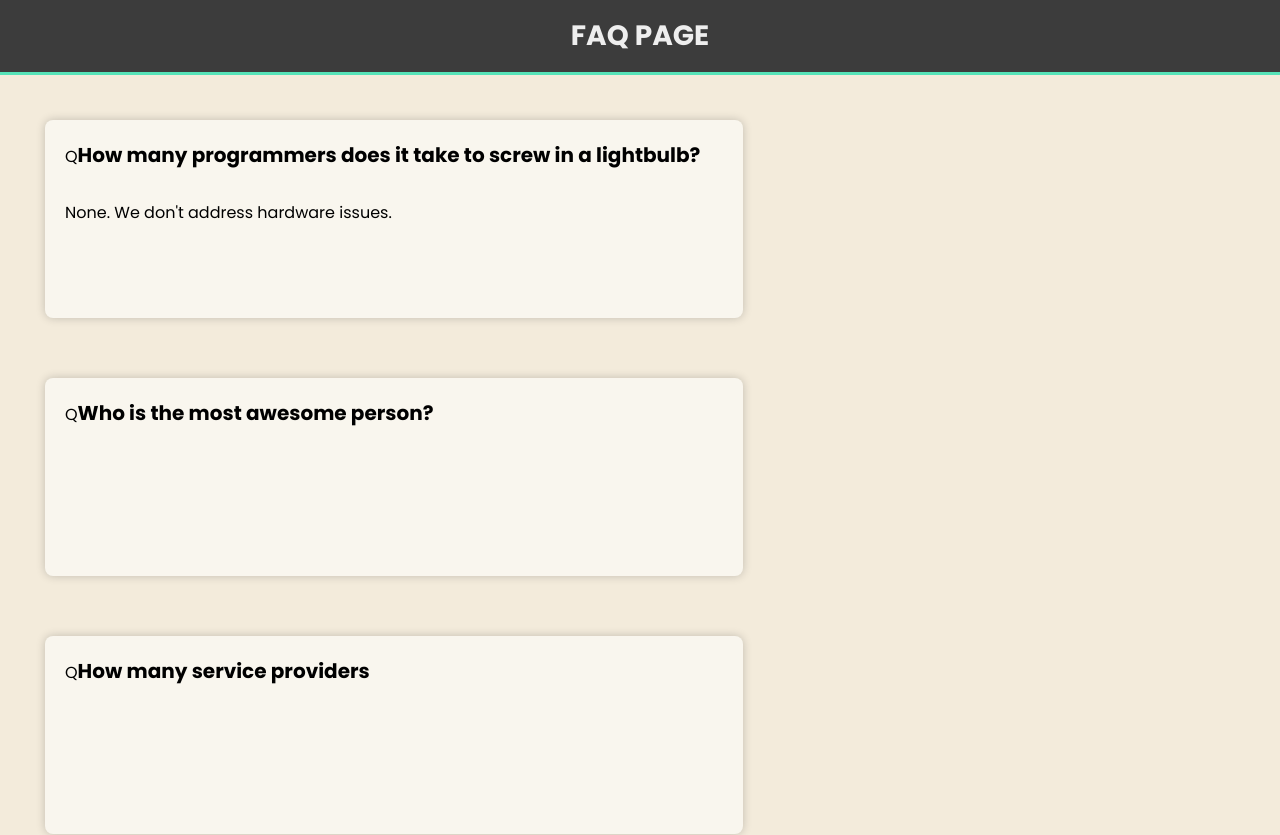
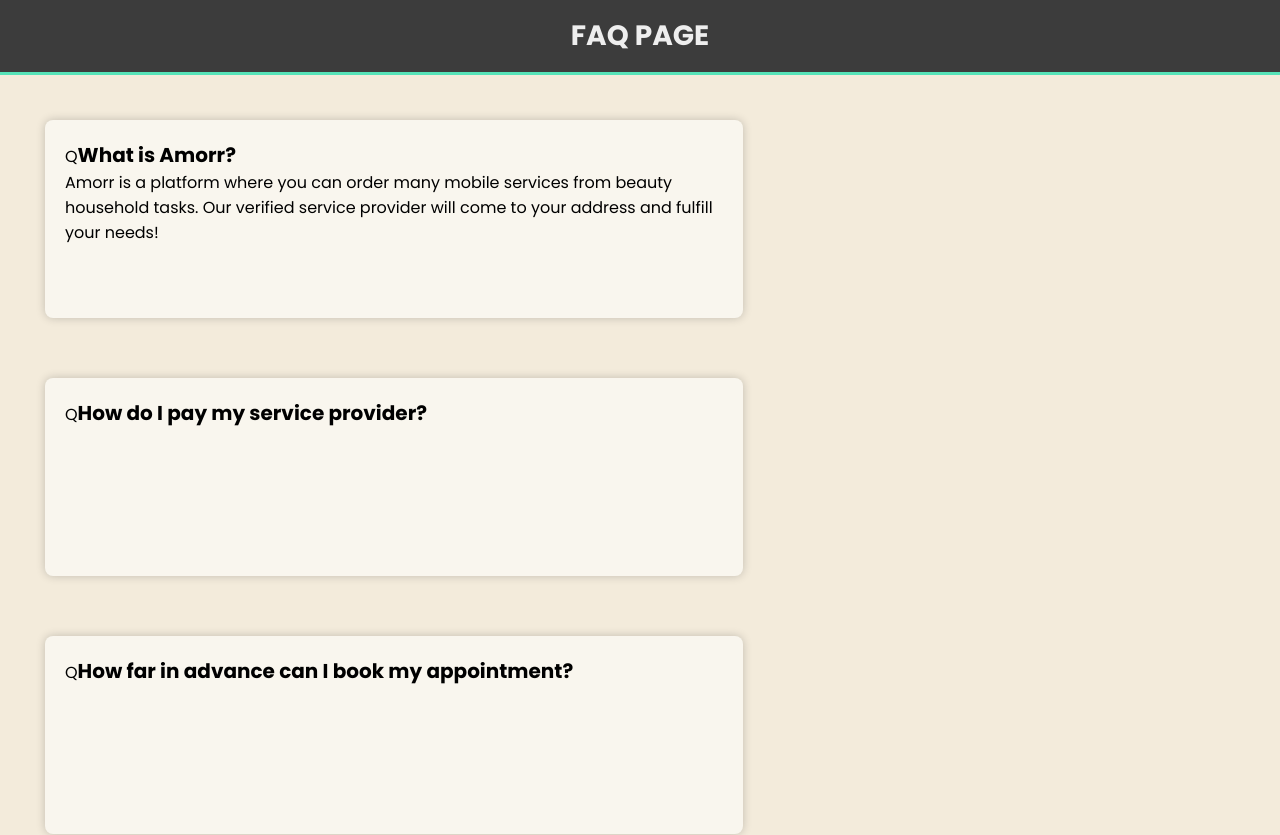
Before and after one commit to serhatgktp/amorr, a React (Create React App) app in the folder frontend/: page / in a window 1280 px wide. Shown: the top 835 px of the page. Built offline with nearby package versions, Linux system fonts and the light colour scheme.

Commit message:
Added new questions and answers to FAQ list

```diff
--- a/frontend/src/App.js
+++ b/frontend/src/App.js
@@ -2,29 +2,31 @@ import React, { useState } from 'react';
 import Header from './Header';
 import FAQ from './FAQ';
 import FAQ2 from './FAQ2';
+import VerticalLine from './VerticalLine';
+
 function App () {
   const [faqs, setfaqs] = useState([
     {
-      question: 'How many programmers does it take to screw in a lightbulb?',
-      answer: 'None. We don\'t address hardware issues.',
+      question: 'What is Amorr?',
+      answer: 'Amorr is a platform where you can order many mobile services from beauty household tasks. Our verified service provider will come to your address and fulfill your needs!',
       open: true
     },
     {
-      question: 'Who is the most awesome person?',
-      answer: 'You. The Viewer.',
+      question: 'How do I pay my service provider?',
+      answer: 'Your payment will be automatically charged to the credit or debit card you have provided.',
       open: false
     },
     {
-      question: 'How many service providers',
-      answer: '4',
+      question: 'How far in advance can I book my appointment?',
+      answer: 'You can book your appointment up to 14 days in advance.',
       open: false
     }
   ]);
 
   const [faqs2, setfaqs2] = useState([
     {
-      question: 'How many programmers does it take to screw in a lightbulb?',
-      answer: 'None. We don\'t address hardware issues.',
+      question: 'Can I cancel my appointment?',
+      answer: 'You can only cancel 24 hours before the scheduled appointment date without a fee.',
       open: false
     },
     {
@@ -43,8 +45,6 @@ function App () {
     setfaqs(faqs.map((faq, i) => {
       if (i === index) {
         faq.open = !faq.open
-      } else {
-        faq.open = false;
       }
 
       return faq;
@@ -55,8 +55,6 @@ function App () {
     setfaqs2(faqs2.map((faq, i) => {
       if (i === index) {
         faq.open = !faq.open
-      } else {
-        faq.open = false;
       }
 
       return faq;
@@ -67,6 +65,7 @@ function App () {
   return (
     <div className="App">
       <Header />
+
       <div className="faqs">
         {faqs.map((faq, i) => (
           <FAQ faq={faq} index={i} toggleFAQ={toggleFAQ} />
```
